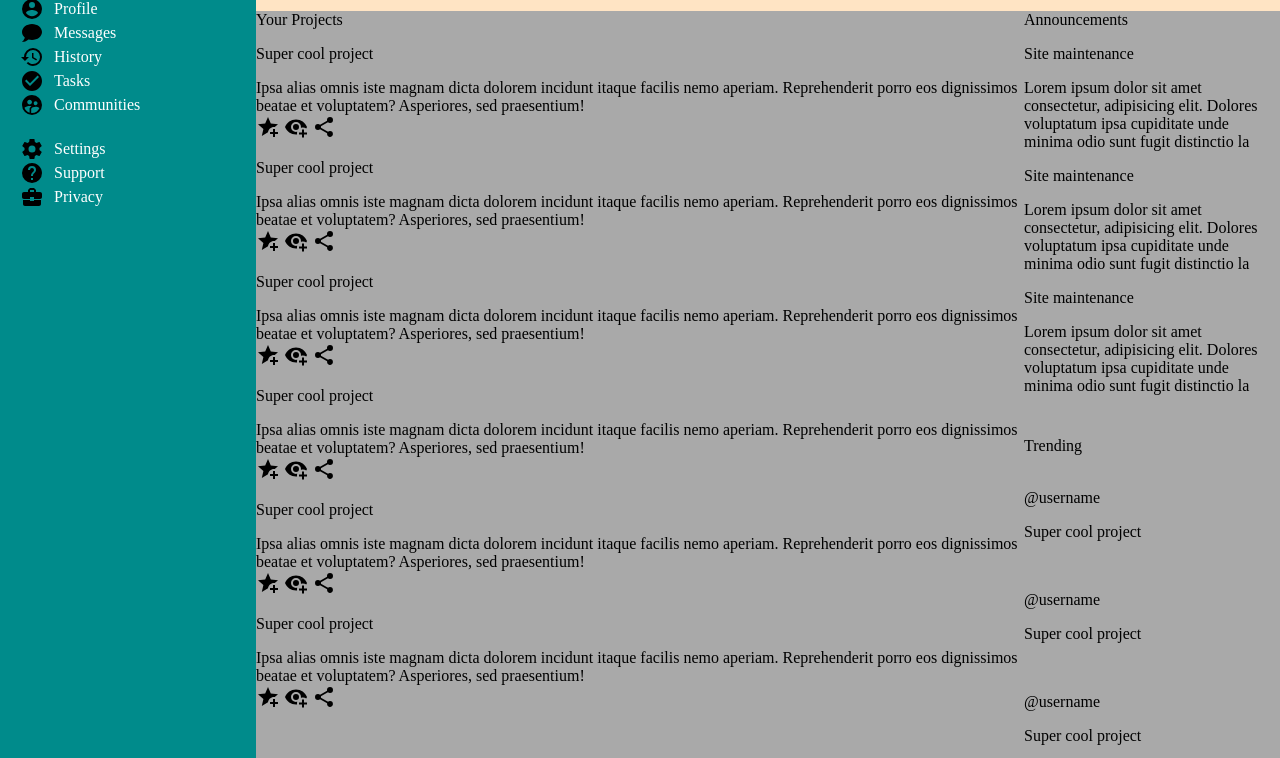
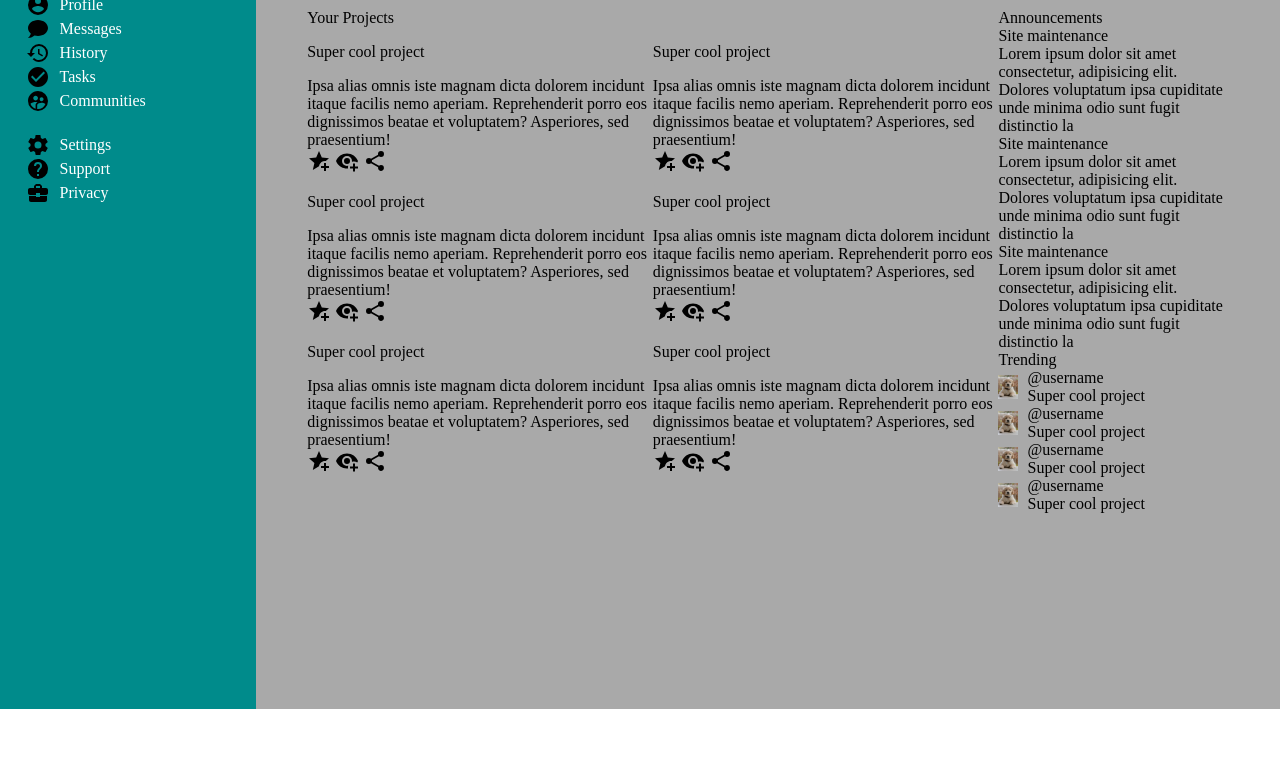
Before and after one commit to badanaut/odin-dashboard, a plain HTML site: page index.html in a window 1280 px wide. Shown: the part 91-849 px from the top of the page. After the commit the page ends 800 px from the top, so only its background shows below. Drawn offline with Linux system fonts and the light colour scheme.

Commit message:
Fix main content grid layout

```diff
--- a/index.html
+++ b/index.html
@@ -33,7 +33,7 @@
                 <button>Share</button>
             </div>
         </div>
-        <div class="side-bar">
+        <div class="side-bar" id="side-bar">
             <div>
                 <div><img src="/images/bank-circle.svg" alt="logo">Dashboard</div>
             </div>
@@ -54,7 +54,7 @@
         <div class="main-content">
             <div class="content-left">
                 <div>Your Projects</div>
-                <div>
+                <div class="cards-container">
                     <div class="projects-card">
                         <p class="card-title">Super cool project</p>
                         <div>Ipsa alias omnis iste magnam dicta dolorem incidunt itaque facilis nemo aperiam. Reprehenderit porro eos dignissimos beatae et voluptatem? Asperiores, sed praesentium!</div>
@@ -102,21 +102,41 @@
             <div class="content-right-up">
                 <div>Announcements</div>
                 <div>
-                    <p>Site maintenance</p>
+                    <div>Site maintenance</div>
                     <div>Lorem ipsum dolor sit amet consectetur, adipisicing elit. Dolores voluptatum ipsa cupiditate unde minima odio sunt fugit distinctio la</div>
-                    <p>Site maintenance</p>
+                    <div>Site maintenance</div>
                     <div>Lorem ipsum dolor sit amet consectetur, adipisicing elit. Dolores voluptatum ipsa cupiditate unde minima odio sunt fugit distinctio la</div>
-                    <p>Site maintenance</p>
+                    <div>Site maintenance</div>
                     <div>Lorem ipsum dolor sit amet consectetur, adipisicing elit. Dolores voluptatum ipsa cupiditate unde minima odio sunt fugit distinctio la</div>
                 </div>
             </div>
             <div class="content-right-down">
                 <div>Trending</div>
-                <div>
-                    <div><img src="" alt=""><p>@username</p><p>Super cool project</p></div>
-                    <div><img src="" alt=""><p>@username</p><p>Super cool project</p></div>
-                    <div><img src="" alt=""><p>@username</p><p>Super cool project</p></div>
-                    <div><img src="" alt=""><p>@username</p><p>Super cool project</p></div>
+                <div class="trending-projects">
+                    <div>
+                        <img src="/images/bill-stephan-9LkqymZFLrE-unsplash.jpg" alt="user-img">
+                        <div>
+                            <div>@username</div><div>Super cool project</div>
+                        </div>
+                </div>
+                    <div>
+                        <img src="/images/bill-stephan-9LkqymZFLrE-unsplash.jpg" alt="user-img">
+                        <div>
+                            <div>@username</div><div>Super cool project</div>
+                        </div>
+                </div>
+                    <div>
+                        <img src="/images/bill-stephan-9LkqymZFLrE-unsplash.jpg" alt="user-img">
+                        <div>
+                            <div>@username</div><div>Super cool project</div>
+                        </div>
+                </div>
+                    <div>
+                        <img src="/images/bill-stephan-9LkqymZFLrE-unsplash.jpg" alt="user-img">
+                        <div>
+                            <div>@username</div><div>Super cool project</div>
+                        </div>
+                </div>
                 </div>
             </div>
 
--- a/styles/style.css
+++ b/styles/style.css
@@ -12,6 +12,8 @@ img{
 .container{
     display: grid;
     grid-template-columns: 1fr 4fr;
+    grid-template-rows: 1fr 7fr;
+    height: 100vh;
 }
 
 .header{
@@ -20,7 +22,7 @@ img{
     grid-row: 1 / 2;
     grid-template-columns: 3fr 2fr;
     gap: var(--horizontal-gap);
-    padding: 2vh 5vw;
+    padding: 5px 4vw;
     background-color: bisque;
 }
 
@@ -49,10 +51,10 @@ img{
     grid-row: 1 / 3;
     display: flex;
     flex-direction: column;
-    gap: var(--vertical-gap);
-    padding: 20px;
+    row-gap: var(--vertical-gap);
+    padding: 2vh 2vw;
 }
-.side-bar>div>div{
+.side-bar > div > div{
     display: flex;
     align-items: center;
     gap: var(--horizontal-gap);
@@ -68,10 +70,16 @@ img{
     display: grid;
     grid-template-columns: 3fr 1fr;
     grid-template-rows: 1fr 1fr;
+    padding: 2vh 4vw;
 }
 .content-left{
     grid-column: 1 / 2;
     grid-row: 1 / 3;
+}
+
+.cards-container{
+    display: grid;
+    grid-template-columns: 1fr 1fr;
 }
 
 .content-right-up{
@@ -83,3 +91,9 @@ img{
     grid-column: 2 / 3;
     grid-row: 2 / 3;
 }
+
+.trending-projects>div{
+    display: flex;
+    align-items: center;
+    gap: var(--horizontal-gap);
+}
```
